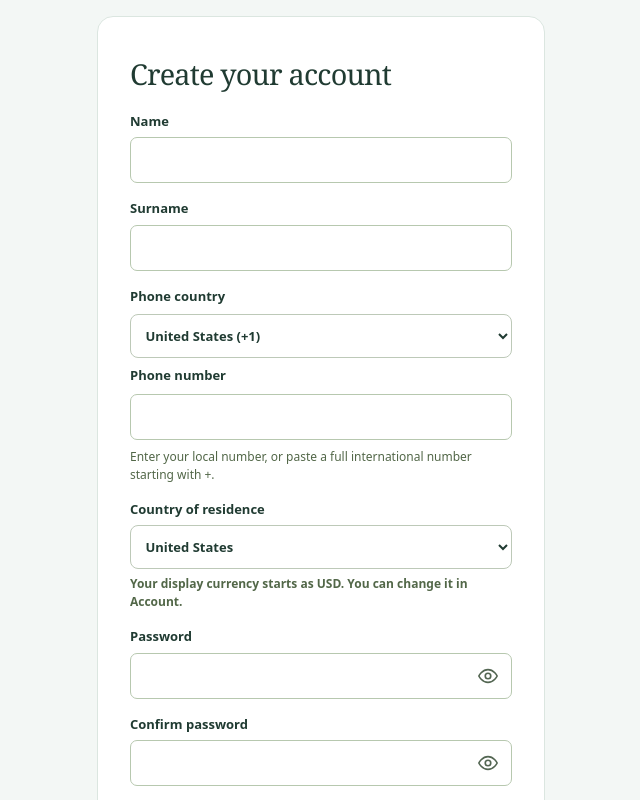
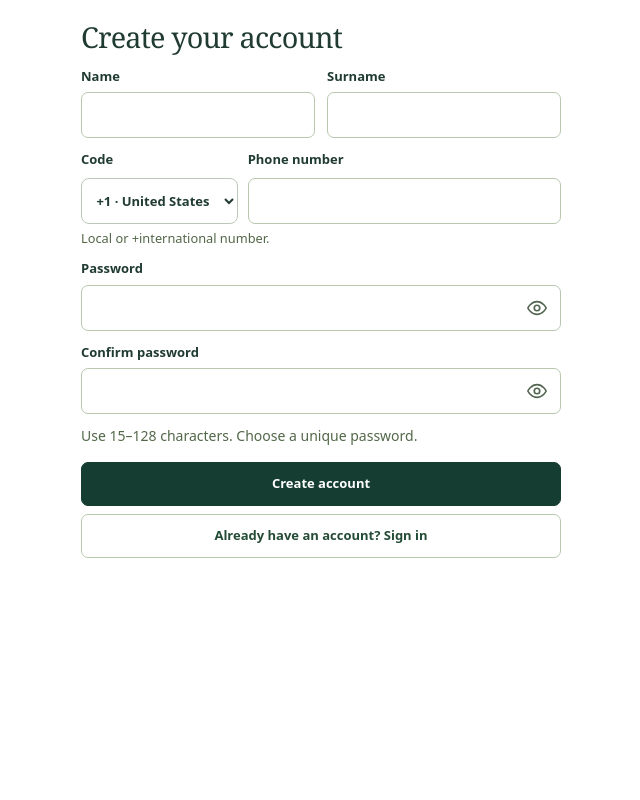
Before and after one commit to tangani/LedgerNest, a React (Vite) app in the folder frontend/: page / in a window 1280 px wide. Both pictures are taken after a click on the button "New here? Create an account". Shown: the top 800 px of the page, without its empty margins (319-959 px from the left). Built offline with nearby package versions, Linux system fonts and the light colour scheme; what @capacitor/core would draw is missing.

Commit message:
Fix background, and make the login and signup pages more compact

```diff
--- a/frontend/src/components/PhoneInput.tsx
+++ b/frontend/src/components/PhoneInput.tsx
@@ -1,21 +1,29 @@
+import { useId } from 'react'
 import { countries } from '../lib/countries'
 import type { CountryCode } from '../lib/countries'
 
 type Props = {
   country: CountryCode
   onCountryChange: (country: CountryCode) => void
+  compact?: boolean
 }
-export function PhoneInput({ country, onCountryChange }: Props) {
-  return <div className="phone-input">
-    <label htmlFor="phone-country">Phone country
-      <select id="phone-country" value={country} onChange={event => onCountryChange(event.target.value as CountryCode)}>
-        {countries.map(item => <option key={item.code} value={item.code}>{item.name} (+{item.callingCode})</option>)}
+export function PhoneInput({ country, onCountryChange, compact = false }: Props) {
+  const id = useId()
+  const countryId = `${id}-country`
+  const phoneId = `${id}-phone`
+  const helpId = `${id}-help`
+  return <div className={`phone-input${compact ? ' phone-input--compact' : ''}`}>
+    <label htmlFor={countryId}>{compact ? 'Code' : 'Phone country'}
+      <select id={countryId} aria-label="Phone country" value={country} onChange={event => onCountryChange(event.target.value as CountryCode)}>
+        {countries.map(item => <option key={item.code} value={item.code}>
+          {compact ? `+${item.callingCode} · ${item.name}` : `${item.name} (+${item.callingCode})`}
+        </option>)}
       </select>
     </label>
-    <label htmlFor="national-phone">Phone number
-      <input id="national-phone" name="nationalPhone" type="tel" inputMode="tel"
-        autoComplete="tel" maxLength={40} required aria-describedby="phone-help" />
+    <label htmlFor={phoneId}>Phone number
+      <input id={phoneId} name="nationalPhone" type="tel" inputMode="tel"
+        autoComplete="tel" maxLength={40} required aria-describedby={helpId} />
     </label>
-    <p id="phone-help" className="form-help">Enter your local number, or paste a full international number starting with +.</p>
+    <p id={helpId} className="form-help">{compact ? 'Local or +international number.' : 'Enter your local number, or paste a full international number starting with +.'}</p>
   </div>
 }
--- a/frontend/src/features/auth/LoginPage.tsx
+++ b/frontend/src/features/auth/LoginPage.tsx
@@ -2,10 +2,10 @@ import { useRef, useState } from 'react'
 import type { FormEvent } from 'react'
 import { RecoveryPanel } from './RecoveryPanel'
 import { PasswordField } from './PasswordField'
+import { nativeAuthClass } from '../../lib/nativeAuth'
 import { PhoneInput } from '../../components/PhoneInput'
-import { canonicalPhone, countries, suggestedCountry } from '../../lib/countries'
+import { canonicalPhone, suggestedCountry } from '../../lib/countries'
 import type { CountryCode } from '../../lib/countries'
-import { defaultCurrency, savePreferences } from '../../lib/preferences'
 import { authErrorMessage, PASSWORD_MAX_LENGTH, PASSWORD_MIN_LENGTH, readCredentials, registerAccount } from './authForm'
 import './auth.css'
 import '../preferences/country-currency.css'
@@ -15,8 +15,6 @@ export function LoginPage({ onLogin, message }: Props) {
   const [register, setRegister] = useState(false)
   const [legacy, setLegacy] = useState(false)
   const [phoneCountry, setPhoneCountry] = useState<CountryCode>(suggestedCountry)
-  const [residence, setResidence] = useState<CountryCode>(phoneCountry)
-  const [residenceEdited, setResidenceEdited] = useState(false)
   const [busy, setBusy] = useState(false)
   const [error, setError] = useState('')
   const [notice, setNotice] = useState('')
@@ -34,12 +32,9 @@ export function LoginPage({ onLogin, message }: Props) {
     try {
       if (register || !legacy) form.set('username', canonicalPhone(String(form.get('nationalPhone') ?? ''), phoneCountry))
       if (register) {
-        const account = await registerAccount(form)
-        let preferenceWarning = ''
-        try { savePreferences(account.id, { country: residence, currency: defaultCurrency(residence) }) }
-        catch { preferenceWarning = ' Your country preference could not be saved on this device; choose it later in Account.' }
+        await registerAccount(form)
         element.reset(); setRegister(false)
-        setNotice('Account created. Sign in, then open Account to set up password recovery.' + preferenceWarning)
+        setNotice('Account created. Sign in, then open Account to set up password recovery.')
       } else {
         const { username, password } = readCredentials(form)
         await onLogin(username, password)
@@ -47,28 +42,20 @@ export function LoginPage({ onLogin, message }: Props) {
     } catch (problem) { setError(authErrorMessage(problem, register)) }
     finally { lock.current = false; setBusy(false) }
   }
-  if (forgot) return <main className="auth-page"><RecoveryPanel mode="reset" onClose={() => setForgot(false)} /></main>
-  return <main className="auth-page"><section className="auth-card" aria-labelledby="auth-heading">
+  if (forgot) return <main className={`auth-page${nativeAuthClass}`}><RecoveryPanel mode="reset" onClose={() => setForgot(false)} /></main>
+  return <main className={`auth-page${nativeAuthClass}${register ? ' auth-page--signup' : ''}`}><section className={`auth-card${register ? ' auth-card--signup' : ''}`} aria-labelledby="auth-heading">
     {!register && <div className="auth-brand"><img className="auth-logo" src="/ledgernest-logo.png" alt="LedgerNest — Personal Debt & Capital Tracker" /></div>}
     <h1 id="auth-heading">{register ? 'Create your account' : 'Welcome back'}</h1>
-    {message && <p role="status">{message}</p>}{notice && <p role="status">{notice}</p>}
+    {!register && message && <p role="status">{message}</p>}{notice && <p role="status">{notice}</p>}
     <form key={`${register}-${legacy}`} onSubmit={submit} className="editor-form" aria-busy={busy}>
       <fieldset className="editor-fields" disabled={busy}>
-        {register && <>
+        {register && <div className="signup-name-row">
           <label>Name<input name="firstName" autoComplete="given-name" maxLength={100} required /></label>
           <label>Surname<input name="surname" autoComplete="family-name" maxLength={100} required /></label>
-        </>}
+        </div>}
         {!register && legacy
           ? <label>Email or username<input name="username" autoComplete="username" autoCapitalize="none" spellCheck={false} maxLength={254} required /></label>
-          : <PhoneInput country={phoneCountry} onCountryChange={country => {
-              setPhoneCountry(country); if (!residenceEdited) setResidence(country)
-            }} />}
-        {register && <label>Country of residence
-          <select value={residence} onChange={event => { setResidence(event.target.value as CountryCode); setResidenceEdited(true) }} autoComplete="country">
-            {countries.map(item => <option key={item.code} value={item.code}>{item.name}</option>)}
-          </select>
-          <span className="form-help">Your display currency starts as {defaultCurrency(residence)}. You can change it in Account.</span>
-        </label>}
+          : <PhoneInput compact country={phoneCountry} onCountryChange={setPhoneCountry} />}
         <PasswordField key={register ? 'new' : 'current'} label="Password" name="password"
           autoComplete={register ? 'new-password' : 'current-password'} minLength={register ? PASSWORD_MIN_LENGTH : 1}
           maxLength={PASSWORD_MAX_LENGTH} describedBy={register ? 'password-help' : undefined} />
@@ -81,7 +68,7 @@ export function LoginPage({ onLogin, message }: Props) {
       <button className="primary" disabled={busy} type="submit">{busy ? 'Please wait…' : register ? 'Create account' : 'Sign in'}</button>
     </form>
     {!register && <button type="button" className="auth-legacy" disabled={busy} onClick={() => { setLegacy(current => !current); setError(''); setNotice('') }}>
-      {legacy ? 'Sign in with a phone number' : 'Sign in with an existing email or username'}
+      {legacy ? 'Use phone number' : 'Use email or username'}
     </button>}
     <button type="button" className="secondary auth-switch" disabled={busy} onClick={switchMode}>{register ? 'Already have an account? Sign in' : 'New here? Create an account'}</button>
     {!register && <button type="button" className="secondary auth-forgot" disabled={busy} onClick={() => { setError(''); setNotice(''); setForgot(true) }}>Forgot password?</button>}
--- a/frontend/src/features/preferences/country-currency.css
+++ b/frontend/src/features/preferences/country-currency.css
@@ -7,3 +7,53 @@
 .phone-input .form-help { margin: 0; }
 .auth-card .auth-legacy { display: block; margin: .5rem auto 0; padding: .5rem; min-height: 44px; border: 0; background: transparent; color: #163d31; text-decoration: underline; font: inherit; cursor: pointer; }
 .account-preferences { margin: 1rem 0; padding: 1rem 0; border-block: 1px solid #dbe6e0; }
+
+/* Compact signup; preserve readable text, touch targets, and natural scrolling. */
+.auth-page.auth-page--signup { align-items: start; padding-block: .75rem; }
+.auth-card.auth-card--signup { padding: 1rem; }
+.auth-card--signup .editor-fields { gap: .75rem; }
+.auth-card--signup .editor-form { gap: .75rem; }
+.auth-card--signup h1 { margin: 0 0 .75rem; font-size: clamp(1.6rem, 6vw, 1.9rem); }
+.auth-card--signup .form-help { margin-block: 0; font-size: .875rem; line-height: 1.4; }
+.auth-card--signup .auth-switch { margin-top: .75rem; }
+.signup-name-row { display: grid; gap: .75rem; min-width: 0; }
+.signup-name-row label { display: grid; gap: .375rem; min-width: 0; }
+.signup-name-row input { min-width: 0; }
+@media (min-width: 360px) {
+  .signup-name-row { grid-template-columns: repeat(2, minmax(0, 1fr)); }
+}
+
+/* Compact phone controls on auth forms; labels and touch targets stay accessible. */
+.phone-input.phone-input--compact {
+  grid-template-columns: minmax(6.5rem, .9fr) minmax(0, 1.8fr);
+  gap: .375rem .625rem;
+  align-items: end;
+}
+.phone-input--compact label { min-width: 0; }
+.phone-input--compact select, .phone-input--compact input { width: 100%; min-width: 0; min-height: 46px; }
+.phone-input--compact select { text-overflow: ellipsis; }
+.phone-input--compact .form-help { grid-column: 1 / -1; font-size: .8rem; line-height: 1.4; }
+.auth-card .editor-fields { gap: .75rem; }
+.auth-card .auth-legacy { margin-block: .25rem; font-size: .875rem; }
+.auth-card .auth-switch { margin-top: .5rem; }
+.auth-card .auth-brand { margin-bottom: .5rem; }
+.auth-card .auth-logo { width: min(100%, 190px); }
+
+/* Native app content is one white surface, with no floating card. */
+html.ledgernest-native, html.ledgernest-native body, html.ledgernest-native #root,
+html.ledgernest-native .app-shell { background: #fff; }
+.auth-page.auth-page--native {
+  background: #fff;
+  width: 100%; max-width: none; margin: 0;
+  min-height: 100dvh;
+  padding: max(16px, env(safe-area-inset-top)) max(20px, env(safe-area-inset-right)) max(16px, env(safe-area-inset-bottom)) max(20px, env(safe-area-inset-left));
+  place-items: start center;
+}
+.auth-page--native .auth-card,
+.auth-page--native .auth-card.auth-card--signup {
+  width: 100%; max-width: 30rem; margin: 0;
+  padding: 0; border: 0; border-radius: 0; box-shadow: none; background: #fff;
+}
+.auth-page--native .auth-logo { width: min(100%, 160px); }
+.auth-page--native .auth-brand { margin: 0 0 .25rem; }
+.auth-page--native .auth-card h1 { margin: .25rem 0 .75rem; }
--- /dev/null
+++ b/frontend/src/lib/nativeAuth.ts
@@ -0,0 +1,8 @@
+import { Capacitor } from '@capacitor/core'
+
+export const isNativeAuth = Capacitor.isNativePlatform()
+export const nativeAuthClass = isNativeAuth ? ' auth-page--native' : ''
+// Loaded with the auth entry point; keeps the root white after sign-in too.
+if (typeof document !== 'undefined') {
+  document.documentElement.classList.toggle('ledgernest-native', isNativeAuth)
+}
```
